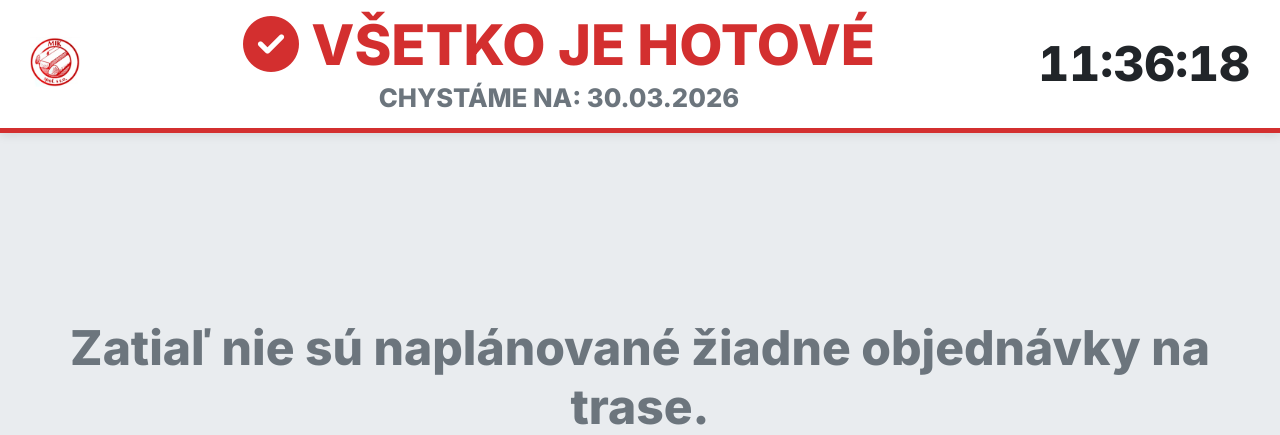
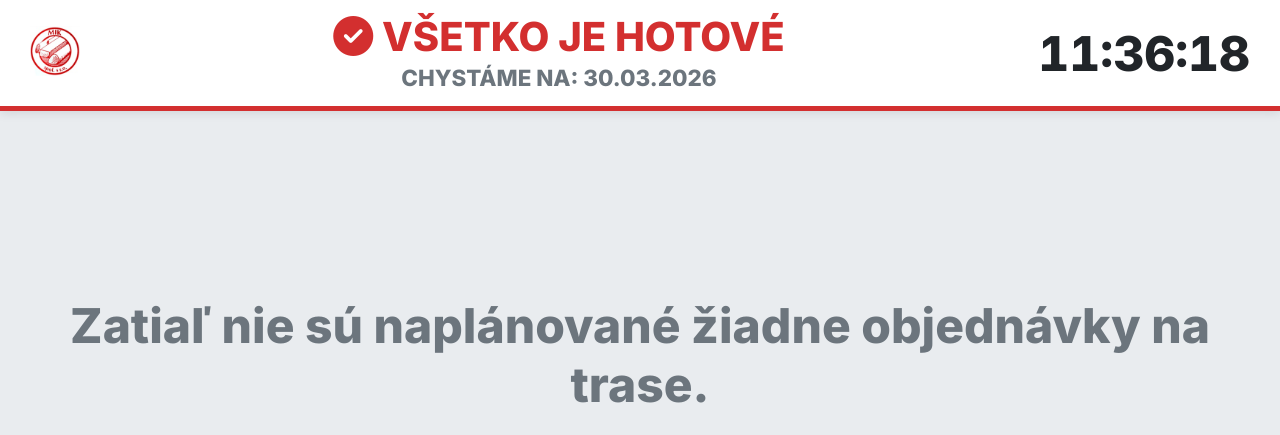
Before and after one commit to zoltankaras-rgb/ERP_system_MIK, a Flask app: page /expedicia/tv-board in a window 1280 px wide. Shown: the top 435 px of the page. Run offline with Flask 3, Linux system fonts and the light colour scheme; tables that the repository leaves empty or names only in its code hold one stand-in row (values such as "Sample post"); data that the repository does not hold is empty.

Commit message:
html board

```diff
--- a/templates/expedition_board.html
+++ b/templates/expedition_board.html
@@ -24,9 +24,9 @@
     .logo-box img { height: 50px; }
     .title-box { text-align: center; flex-grow: 1; }
 
-    /* TOTO JE NOVÝ HLAVNÝ NÁDPIS TRASY */
-    .title-box h1 { margin: 0; font-size: 3.5rem; color: #d32f2f; font-weight: 800; text-transform: uppercase; line-height: 1.1; }
-    .title-box .target-date { font-size: 1.6rem; color: #6c757d; font-weight: 800; margin-top: 5px; text-transform: uppercase; }
+    /* ZMENŠENÝ HLAVNÝ NÁDPIS TRASY (z 3.5rem na 2.5rem) */
+    .title-box h1 { margin: 0; font-size: 2.5rem; color: #d32f2f; font-weight: 800; text-transform: uppercase; line-height: 1.1; }
+    .title-box .target-date { font-size: 1.4rem; color: #6c757d; font-weight: 800; margin-top: 5px; text-transform: uppercase; }
 
     .time-box { font-size: 3rem; font-weight: 800; color: #212529; font-variant-numeric: tabular-nums; }
 
```
